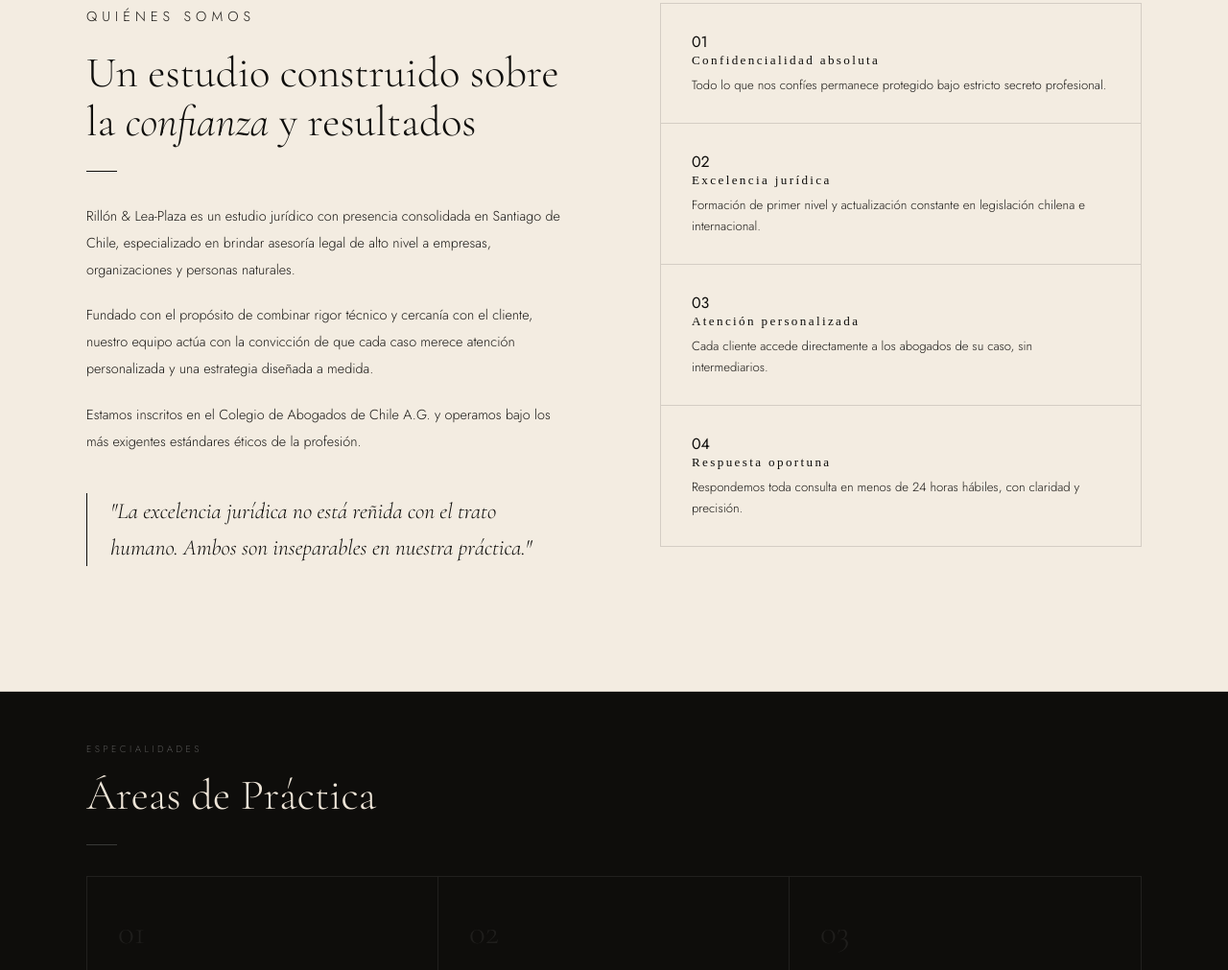
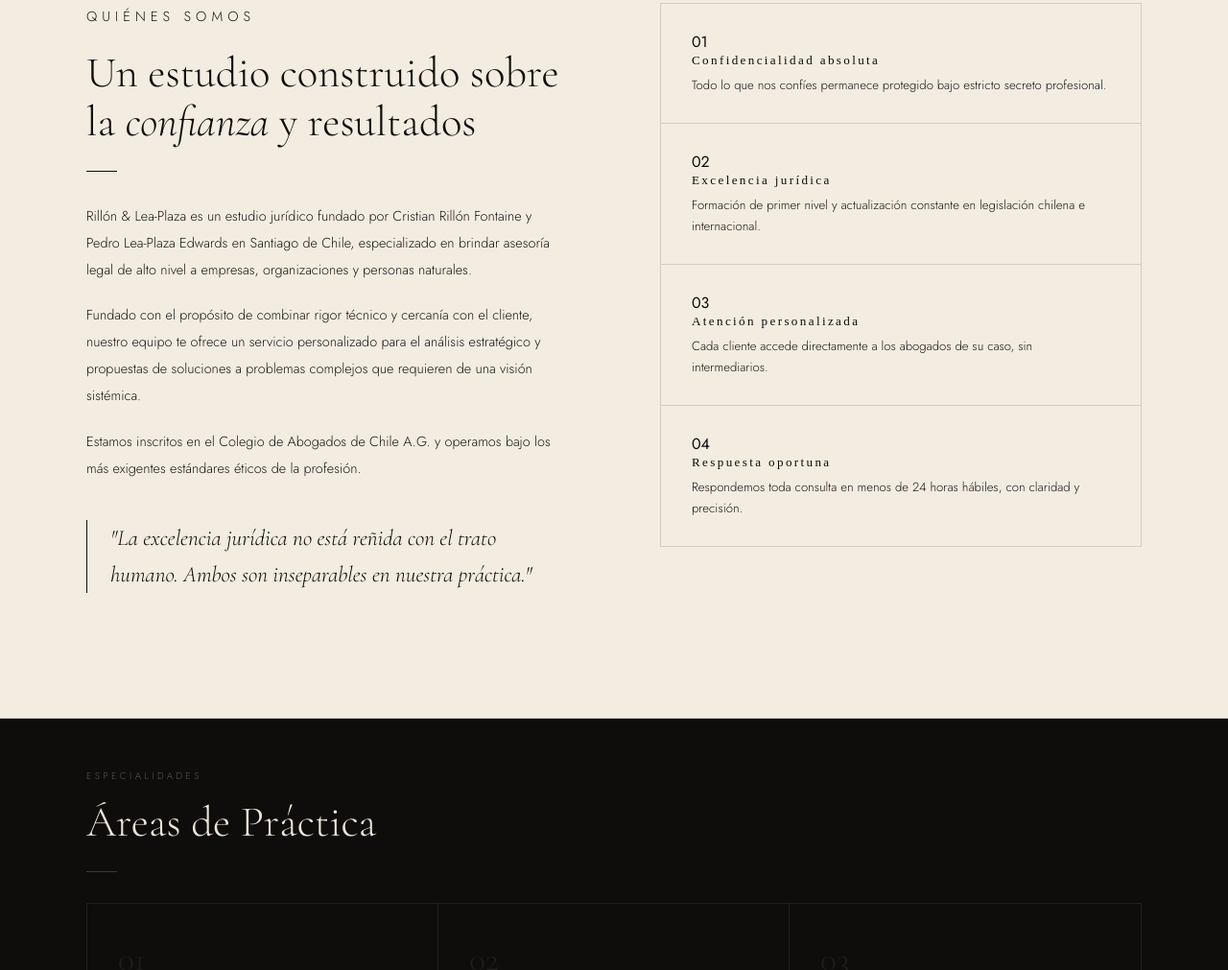
Before and after one commit to imleaplaza/landing-rillon-leaplaza, a website: page index.html in a window 1280 px wide. Shown: the part 870-1881 px from the top of the page at 96% size. Drawn offline with nearby package versions, Linux system fonts and the light colour scheme; a web font is replaced by a local one.

Commit message:
Update about section with real firm description and founders
Co-Authored-By: Claude Sonnet 4.6 <noreply@anthropic.com>

```diff
--- a/index.html
+++ b/index.html
@@ -1060,8 +1060,8 @@
           <div class="s-rule" aria-hidden="true"></div>
 
           <!-- EDITAR: texto real del estudio -->
-          <p>Rillón &amp; Lea-Plaza es un estudio jurídico con presencia consolidada en Santiago de Chile, especializado en brindar asesoría legal de alto nivel a empresas, organizaciones y personas naturales.</p>
-          <p>Fundado con el propósito de combinar rigor técnico y cercanía con el cliente, nuestro equipo actúa con la convicción de que cada caso merece atención personalizada y una estrategia diseñada a medida.</p>
+          <p>Rillón &amp; Lea-Plaza es un estudio jurídico fundado por Cristian Rillón Fontaine y Pedro Lea-Plaza Edwards en Santiago de Chile, especializado en brindar asesoría legal de alto nivel a empresas, organizaciones y personas naturales.</p>
+          <p>Fundado con el propósito de combinar rigor técnico y cercanía con el cliente, nuestro equipo te ofrece un servicio personalizado para el análisis estratégico y propuestas de soluciones a problemas complejos que requieren de una visión sistémica.</p>
           <p>Estamos inscritos en el Colegio de Abogados de Chile A.G. y operamos bajo los más exigentes estándares éticos de la profesión.</p>
 
           <!-- EDITAR: cita representativa del estudio -->
```
